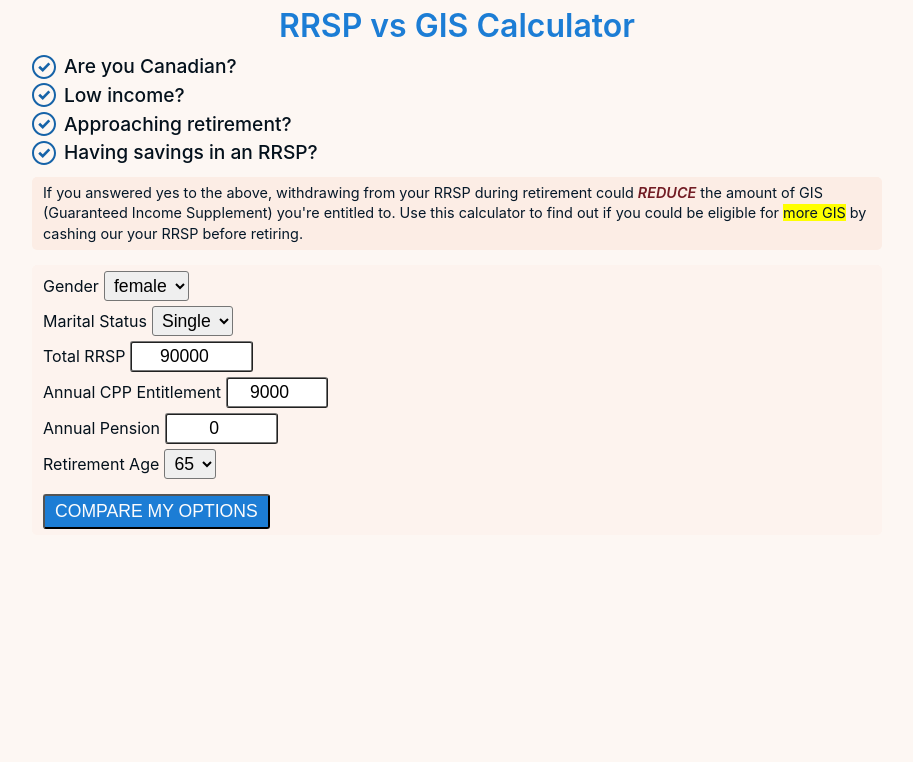
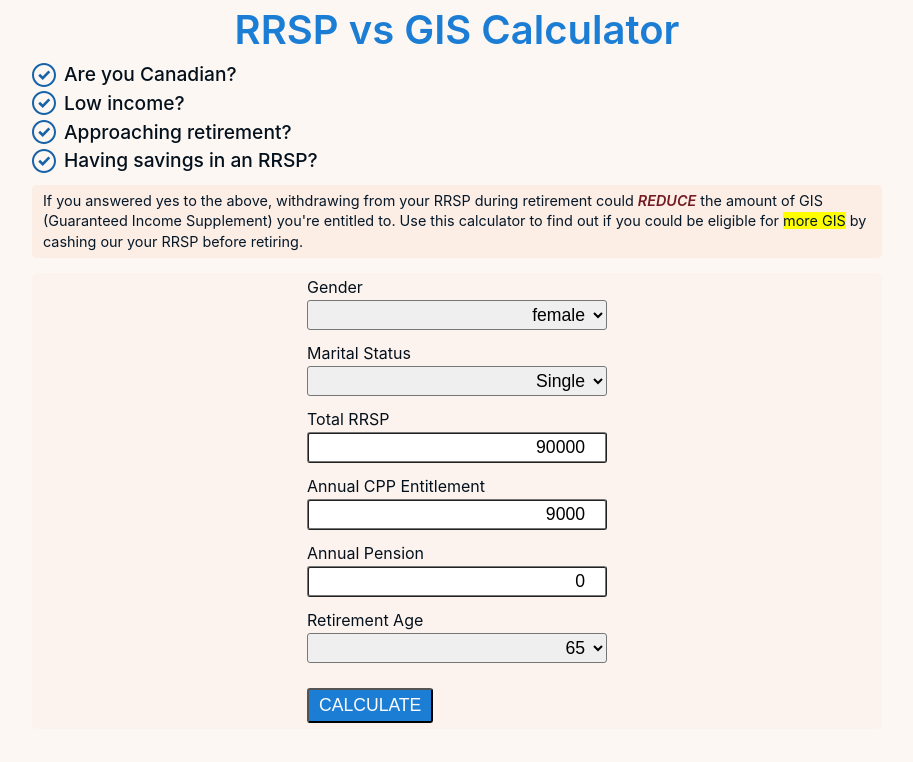
Before and after one commit to danielabar/can-rrsp-cashout, a React (Create React App) app: page / in a window 1280 px wide. Shown: the top 762 px of the page, without its empty margins (183-1096 px from the left). Built offline with nearby package versions, Linux system fonts and the light colour scheme.

Commit message:
[#12] Place labels above form elements and increase width of elements so they are all uniform

```diff
--- a/src/components/data-entry/data-entry.css
+++ b/src/components/data-entry/data-entry.css
@@ -3,6 +3,11 @@
   border: 1px solid transparent;
   border-radius: 5px;
   padding: 5px 10px;
+}
+
+.data-entry--form {
+  margin: 0 auto;
+  max-width: 300px;
 }
 
 .data-entry-label {
@@ -13,11 +18,12 @@
 .data-entry-input {
   border-radius: 3px;
   border-style: ridge;
-  display: inline-block;
+  display: block;
   font-size: 1.1rem;
-  margin-left: 5px;
+  margin: 5px 0 15px;
   padding: 3px 5px;
-  text-align: center;
+  text-align: right;
+  width: 100%;
 }
 
 .data-entry-submit {
@@ -39,3 +45,9 @@
 .data-entry-input:focus {
   outline-color: var(--brand-opposite);
 }
+
+@media (min-width: 320px) and (max-width: 480px) {
+  .data-entry--form {
+    max-width: 100%;
+  }
+}
--- a/src/components/data-entry/data-entry.js
+++ b/src/components/data-entry/data-entry.js
@@ -56,7 +56,11 @@ class DataEntry extends Component {
     } = this.state;
     return (
       <div className="data-entry">
-        <form onSubmit={this.submitInput} method="post">
+        <form
+          onSubmit={this.submitInput}
+          method="post"
+          className="data-entry--form"
+        >
           <label className="data-entry-label" htmlFor="selectGender">
             Gender
             <select
@@ -139,7 +143,7 @@ class DataEntry extends Component {
           </label>
 
           <button type="submit" className="data-entry-submit">
-            Compare my options
+            Calculate
           </button>
         </form>
       </div>
--- a/src/components/intro/intro.css
+++ b/src/components/intro/intro.css
@@ -4,7 +4,7 @@
 
 .intro--header {
   color: var(--brand);
-  font-size: 2rem;
+  font-size: 2.5rem;
   font-weight: 600;
   margin-bottom: 10px;
   text-align: center;
@@ -55,3 +55,9 @@
   background-repeat: no-repeat;
   vertical-align: middle;
 }
+
+@media (min-width: 320px) and (max-width: 480px) {
+  .intro--header {
+    font-size: 2rem;
+  }
+}
```
